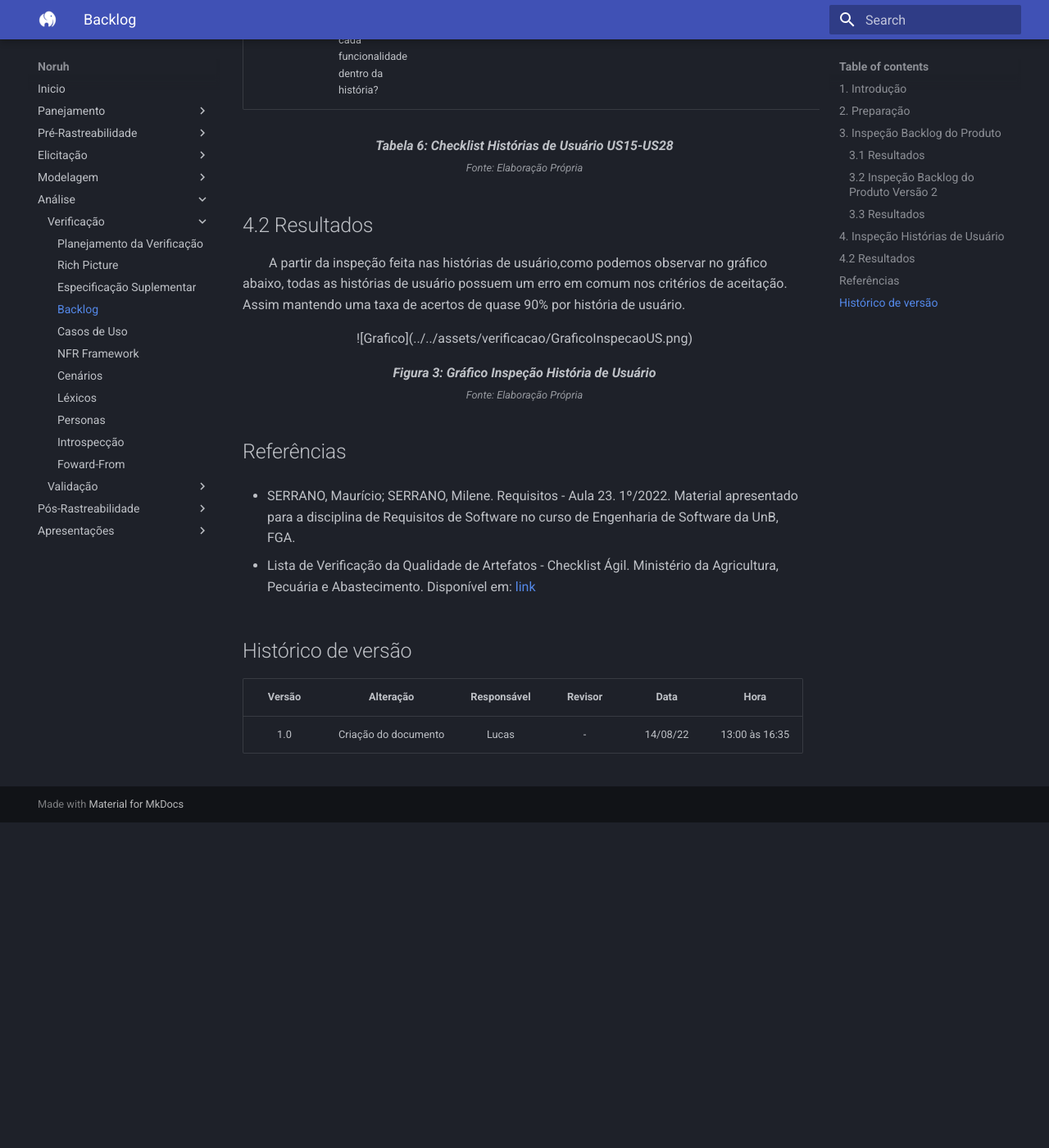
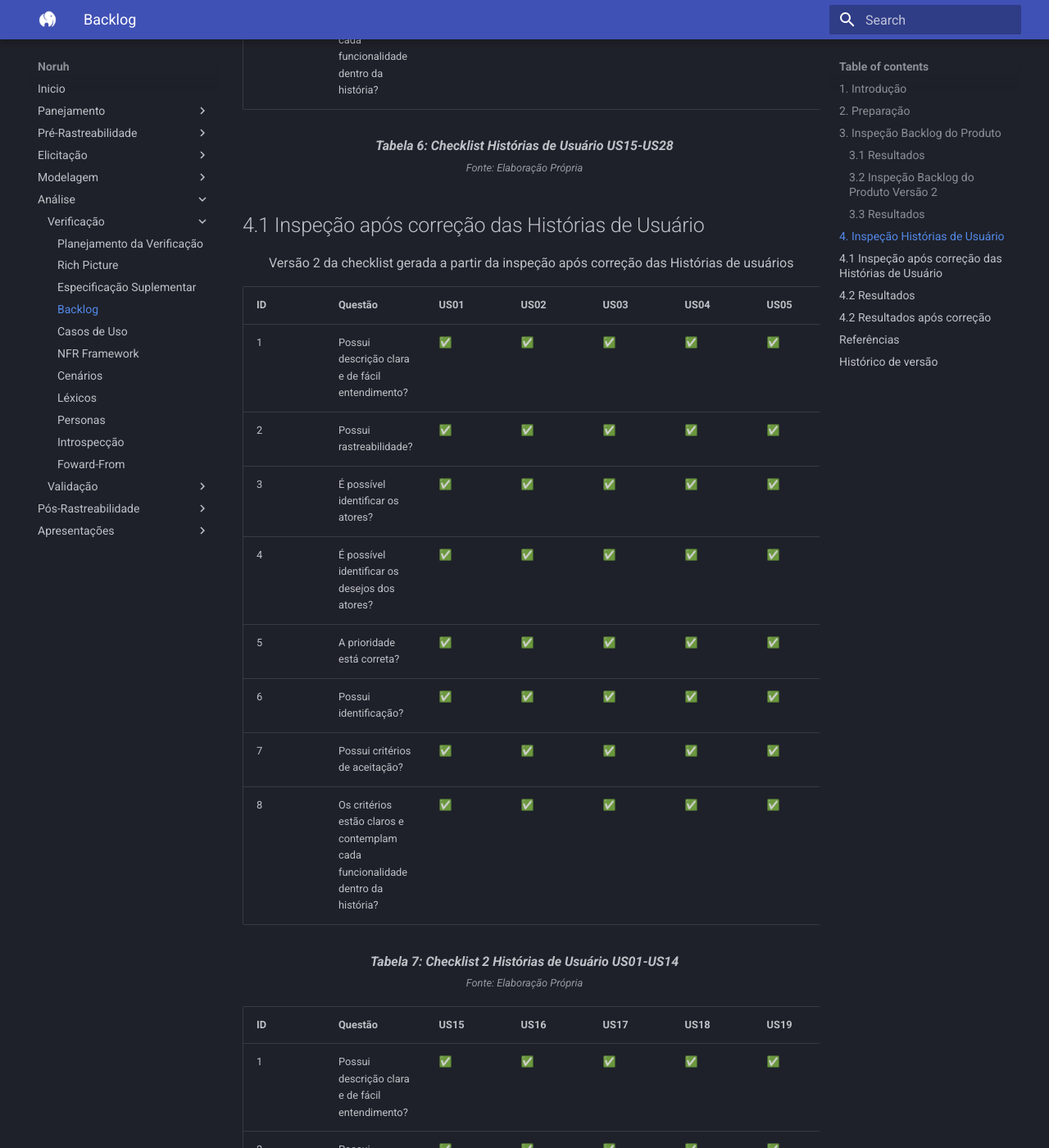
Before and after one commit to Thiab394/2022.1-Noruh, an MkDocs documentation site: the page built from docs/analise/verificacao/inspecaoBacklog.md, in a window 1280 px wide and 1400 px high, scrolled down 4205 px. Shown: the whole window at 82% size. Built offline with MkDocs 1.6.1 and Material for MkDocs 9.7.7, drawn with Linux system fonts in a browser that asks for light colours; before the commit the page ends 5208 px from its top, so only the background shows below that; some of the changed text lies outside the part shown.

Commit message:
inspeção após correção das US

```diff
--- a/docs/analise/verificacao/inspecaoBacklog.md
+++ b/docs/analise/verificacao/inspecaoBacklog.md
@@ -144,6 +144,43 @@
     <br><small> Fonte: Elaboração Própria </small>
 </figcaption>
 
+## 4.1 Inspeção após correção das Histórias de Usuário
+
+&emsp;&emsp;Versão 2 da checklist gerada a partir da inspeção após correção das Histórias de usuários
+
+| ID | Questão | US01 | US02 | US03 | US04 | US05 | US06 | US07 | US08 | US09 | US10 | US11 | US12 | US13 | US14 |
+|---|---|---|---|---|---|---|---|---|---|---|---|---|---|---|---|
+| 1 | Possui descrição clara e de fácil entendimento? | ✅ |✅  |✅  |✅  |✅  |✅  |✅  |✅  |✅  |✅  |✅  |✅  |✅  |✅  |
+| 2 | Possui rastreabilidade? | ✅ | ✅ | ✅ | ✅ | ✅ | ✅ | ✅ | ✅ | ✅ | ✅ | ✅ | ✅ | ✅ | ✅ |
+| 3 | É possível identificar os atores? | ✅ | ✅ | ✅ | ✅ | ✅ | ✅ | ✅ | ✅ | ✅ |✅  |✅  |✅  |✅  |✅  |
+| 4 | É possível identificar os desejos dos atores? | ✅ | ✅ | ✅ | ✅ | ✅ | ✅ | ✅ | ✅ | ✅ | ✅ | ✅ | ✅ | ✅ | ✅ |
+| 5 | A prioridade está correta? | ✅ | ✅ | ✅ | ✅ | ✅ | ✅ | ✅ | ✅ | ✅ | ✅ | ✅ | ✅ | ✅ | ✅ |
+| 6 | Possui identificação? | ✅ | ✅ | ✅ | ✅ | ✅ | ✅ | ✅ | ✅ | ✅ | ✅ | ✅ | ✅ | ✅ | ✅ |
+| 7 | Possui critérios de aceitação? | ✅ | ✅ | ✅ | ✅ | ✅ | ✅ | ✅ | ✅ | ✅ | ✅ | ✅ | ✅ | ✅ | ✅ |
+| 8 | Os critérios estão claros e contemplam cada funcionalidade dentro da história? | ✅ | ✅ | ✅ | ✅ | ✅ | ✅ | ✅ | ✅ | ✅ | ✅ | ✅ | ✅ | ✅ | ✅ |
+
+<figcaption align='center'>
+    <b>Tabela 7: Checklist 2 Histórias de Usuário US01-US14 </b>
+    <br><small> Fonte: Elaboração Própria </small>
+</figcaption>
+
+| ID | Questão | US15 | US16 | US17 | US18 | US19 | US20 | US21 | US22 | US23 | US24 | US25 | US26 | US27 | US28 |
+|---|---|---|---|---|---|---|---|---|---|---|---|---|---|---|---|
+| 1 | Possui descrição clara e de fácil entendimento? | ✅ | ✅ | ✅ | ✅ | ✅ | ✅ | ✅ | ✅ | ✅ | ✅ | ✅ | ✅ | ✅ | ✅ |
+| 2 | Possui rastreabilidade? | ✅ | ✅ | ✅ | ✅ | ✅ | ✅ | ✅ | ✅ | ✅ | ✅ | ✅ | ✅ | ✅ | ✅ |
+| 3 | É possível identificar os atores? | ✅ | ✅ | ✅ | ✅ | ✅ | ✅ | ✅ | ✅ | ✅ | ✅ | ✅ | ✅ | ✅ | ✅ |
+| 4 | É possível identificar os desejos dos atores? | ✅ | ✅ | ✅ | ✅ | ✅ | ✅ | ✅ | ✅ | ✅ | ✅ | ✅ | ✅ | ✅ | ✅ |
+| 5 | A prioridade está correta? | ✅ | ✅ | ✅ | ✅ | ✅ | ✅ | ✅ | ✅ | ✅ | ✅ | ✅ | ✅ | ✅ | ✅ |
+| 6 | Possui identificação? | ✅ | ✅ | ✅ | ✅ | ✅ | ✅ | ✅ | ✅ | ✅ | ✅ | ✅ | ✅ |✅  | ✅ |
+| 7 | Possui critérios de aceitação? | ✅ | ✅ | ✅ | ✅ | ✅ | ✅ | ✅ | ✅ |  ✅|  ✅|  ✅|  ✅|  ✅|  ✅|
+| 8 | Os critérios estão claros e contemplam cada funcionalidade dentro da história? | ✅ | ✅ | ✅ | ✅ | ✅ | ✅ | ✅ | ✅ | ✅ | ✅ | ✅ | ✅ | ✅ | ✅ |
+
+<figcaption align='center'>
+    <b>Tabela 8: Checklist 2 Histórias de Usuário US15-US28 </b>
+    <br><small> Fonte: Elaboração Própria </small>
+</figcaption>
+
+
 ## 4.2 Resultados
 &emsp;&emsp;A partir da inspeção feita nas histórias de usuário,como podemos observar no gráfico abaixo, todas as histórias de usuário possuem um erro em comum nos critérios de aceitação. Assim mantendo uma taxa de acertos de quase 90% por história de usuário.
 
@@ -158,6 +195,20 @@
     <br><small> Fonte: Elaboração Própria </small>
 </figcaption>
 
+## 4.2 Resultados após correção
+&emsp;&emsp;Após a correção, a inspeção feita nas histórias de usuário,resultou no gráfico abaixo, com todas as histórias de usuário de acordo com os critérios. Gerando uma taxa de acerto de 100%.
+
+<center>
+
+![Grafico](../../assets/verificacao/grafico-inspecao-apos-correcao.png)
+
+</center>
+
+<figcaption align='center'>
+    <b>Figura 4: Gráfico Inspeção História de Usuário após correção </b>
+    <br><small> Fonte: Elaboração Própria </small>
+</figcaption>
+
 ## Referências
 - SERRANO, Maurício; SERRANO, Milene. Requisitos - Aula 23. 1º/2022. Material apresentado para a disciplina de Requisitos de Software no curso de Engenharia de Software da UnB, FGA.
 
@@ -167,3 +218,4 @@
 | Versão |      Alteração      | Responsável |           Revisor            |   Data   | Hora  |
 | :----: | :-----------------: | :---------: | :--------------------------: | :------: | :------: |
 |  1.0   |      Criação do documento          |    Lucas   |-               | 14/08/22 |13:00 às 16:35 |
+|  2.0   |      Checklist 2.0 das histórias de usuário após correção          |    Eurico   | João Henrique | 08/09/22 |12:00 às 12:30 |
```
Also changed, not shown: docs/assets/verificacao/grafico-inspecao-apos-correcao.png (added).
